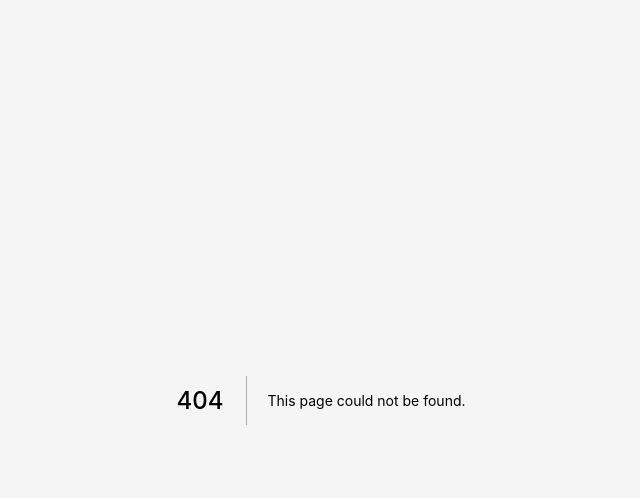
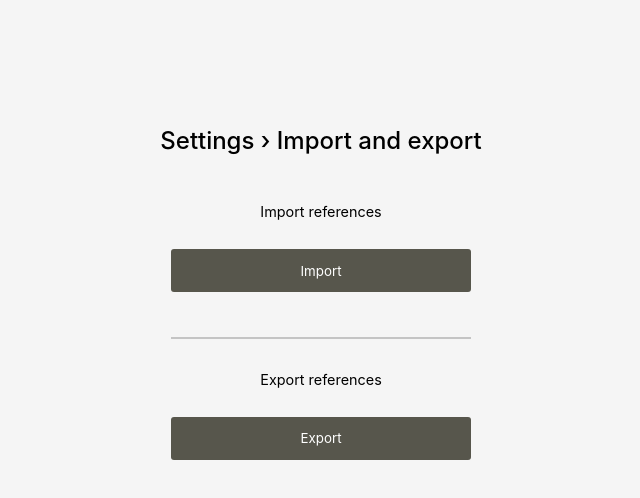
Before and after one commit to cindywu/toucan-mocks, a Next.js app: page /settings/import-export in a window 1280 px wide. Before the commit this address had no page. Shown: the top 498 px of the page, without its empty margins (319-959 px from the left). Built offline with nearby package versions, Linux system fonts and the light colour scheme.

Commit message:
update actions add import export settings

```diff
--- /dev/null
+++ b/pages/settings/import-export.js
@@ -0,0 +1,38 @@
+import React from 'react'
+import Layout from '../../components/layout'
+
+export default function Login() {
+  return (
+    <>
+      <Layout>
+        <div className='create-account-container'>
+          <div className='heading'>
+            Settings › Import and export
+          </div>
+          <div className='settings-subheading'>
+              Import references
+          </div>
+
+          <div>
+            <button
+              className='btn btn--primary'
+            >
+              Import
+            </button>
+          </div>
+          <hr />
+          <div className='settings-subheading'>
+            Export references
+          </div>
+          <div>
+            <button
+              className='btn btn--primary'
+            >
+              Export
+            </button>
+          </div>
+        </div>
+      </Layout>
+    </>
+  )
+}
```
Also changed, not shown: pages/index.js (+15 -6 lines).
